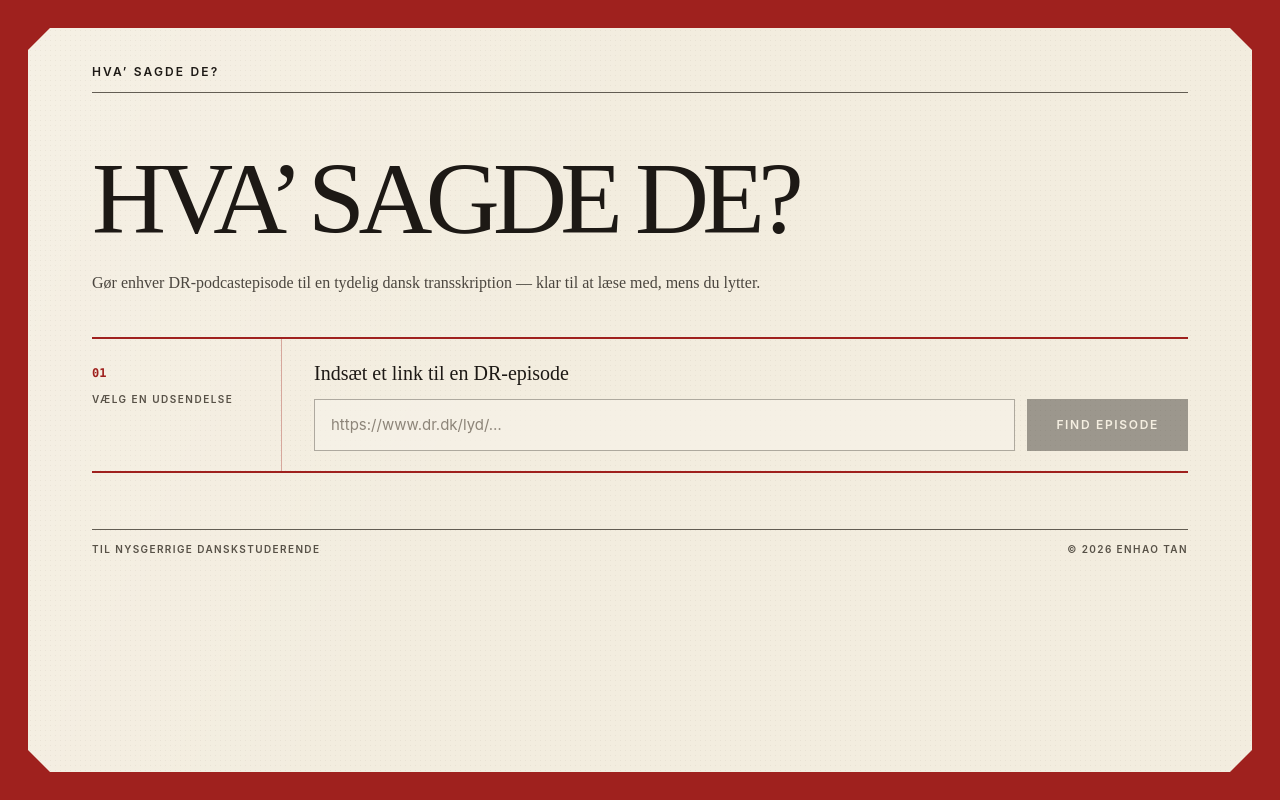
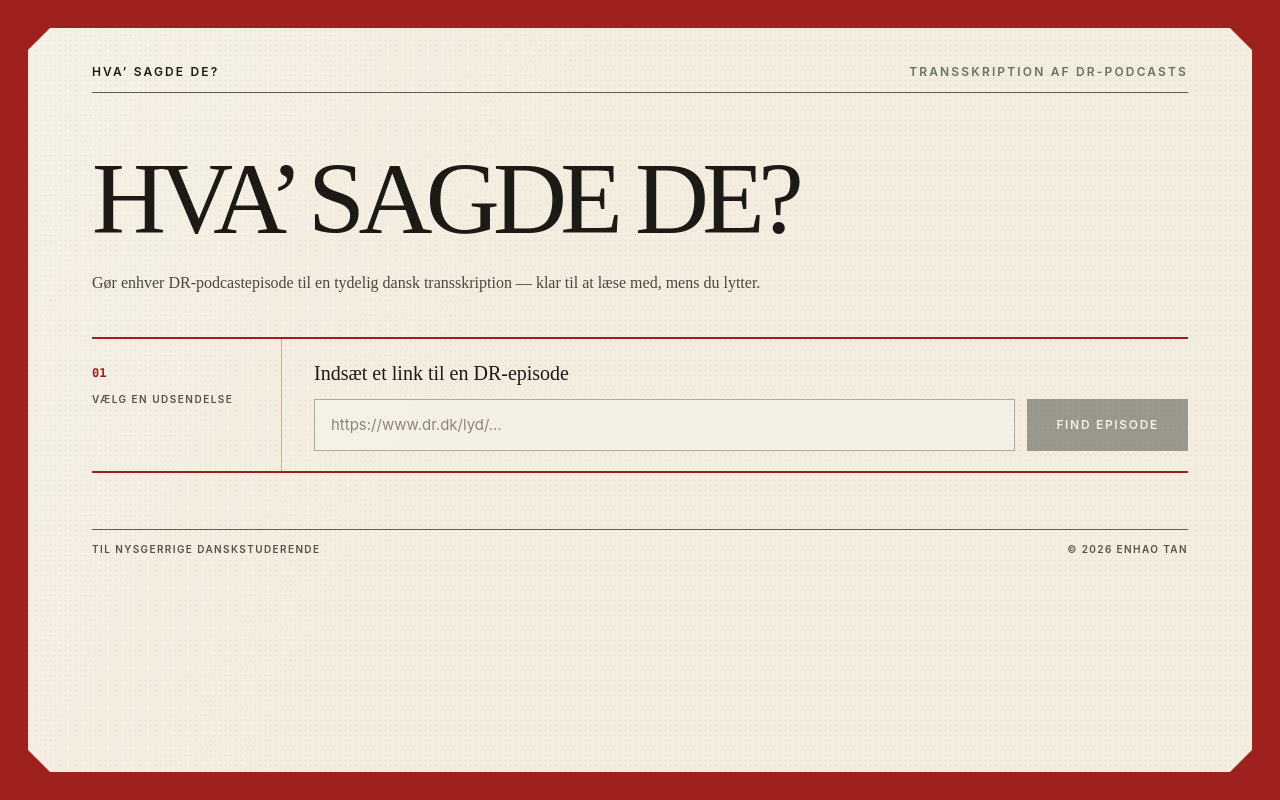
Before and after one commit to enhaohaotan/hvad-nu, a Next.js app: page / in a window 1280 px wide. Built offline with nearby package versions, Linux system fonts and the light colour scheme.

Commit message:
refactor: simplify header and episode lookup feedback

```diff
--- a/app/listening-companion.tsx
+++ b/app/listening-companion.tsx
@@ -145,10 +145,11 @@
   return (
     <main className="min-h-screen bg-[#9f211e] p-2.5 text-[#1d1915] sm:p-5 lg:p-7">
       <div className="editorial-sheet min-h-[calc(100vh-20px)] w-full bg-[#f3eddf] px-5 pb-8 pt-6 shadow-[0_24px_80px_rgba(43,8,6,0.28)] sm:min-h-[calc(100vh-40px)] sm:px-10 sm:pb-10 lg:min-h-[calc(100vh-56px)] lg:px-16 lg:pt-9">
-        <header className="border-b border-[#262018]/70 pb-2.5 text-[9px] font-semibold uppercase tracking-[0.14em] sm:pb-3 sm:text-xs sm:tracking-[0.18em]">
-          <a href="#top" aria-label="Hva’ sagde de? – forside">
-            Hva’ sagde de?
-          </a>
+        <header className="flex items-center justify-between gap-4 border-b border-[#262018]/70 pb-2.5 text-[9px] font-semibold uppercase tracking-[0.14em] sm:pb-3 sm:text-xs sm:tracking-[0.18em]">
+          <span>Hva’ sagde de?</span>
+          <span className="text-right text-[#66745e]">
+            Transskription af DR-podcasts
+          </span>
         </header>
 
         <section id="top" className="pt-6 sm:pt-14 lg:pt-16">
@@ -238,7 +239,7 @@
               </div>
             )}
 
-            {(isWorking || message) && (
+            {phase !== "resolving" && (isWorking || message) && (
               <StatusPanel phase={phase} message={message} progress={progress} isWorking={isWorking} onCancel={cancel} />
             )}
           </section>
```
